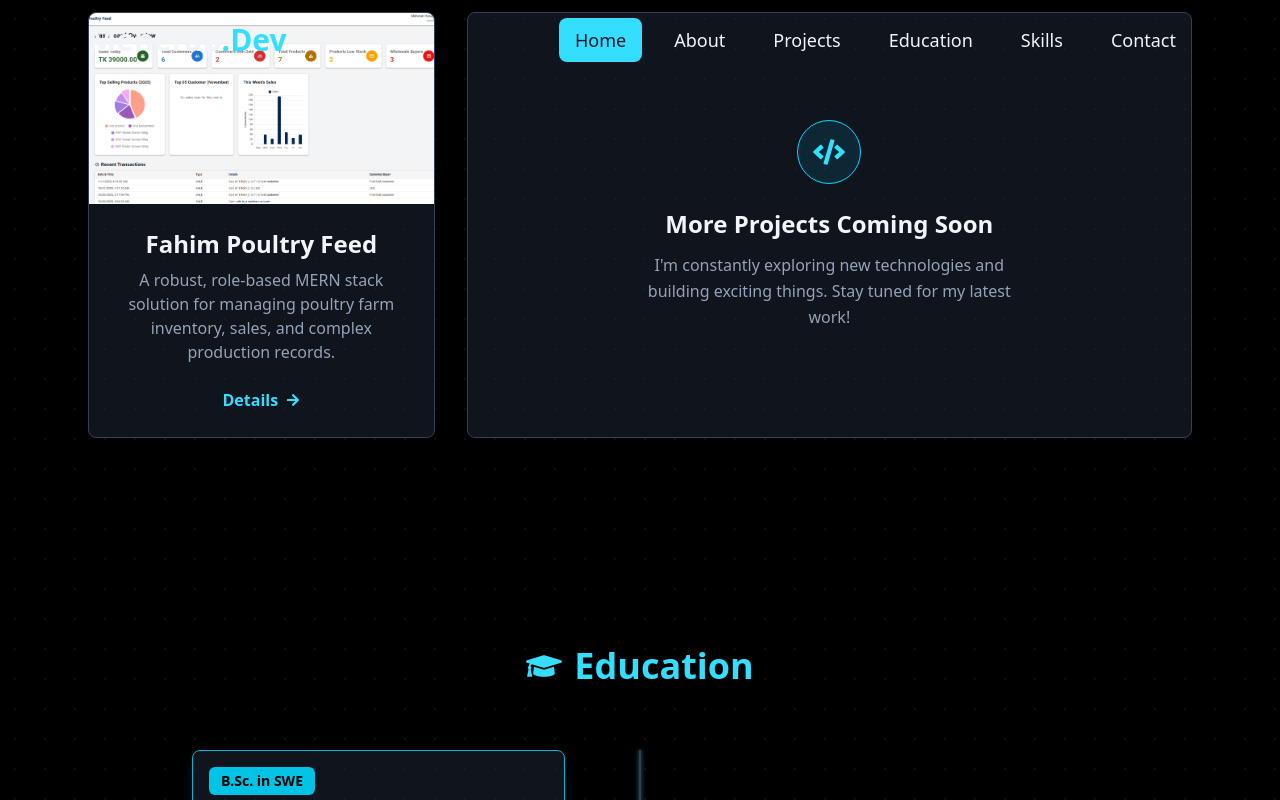
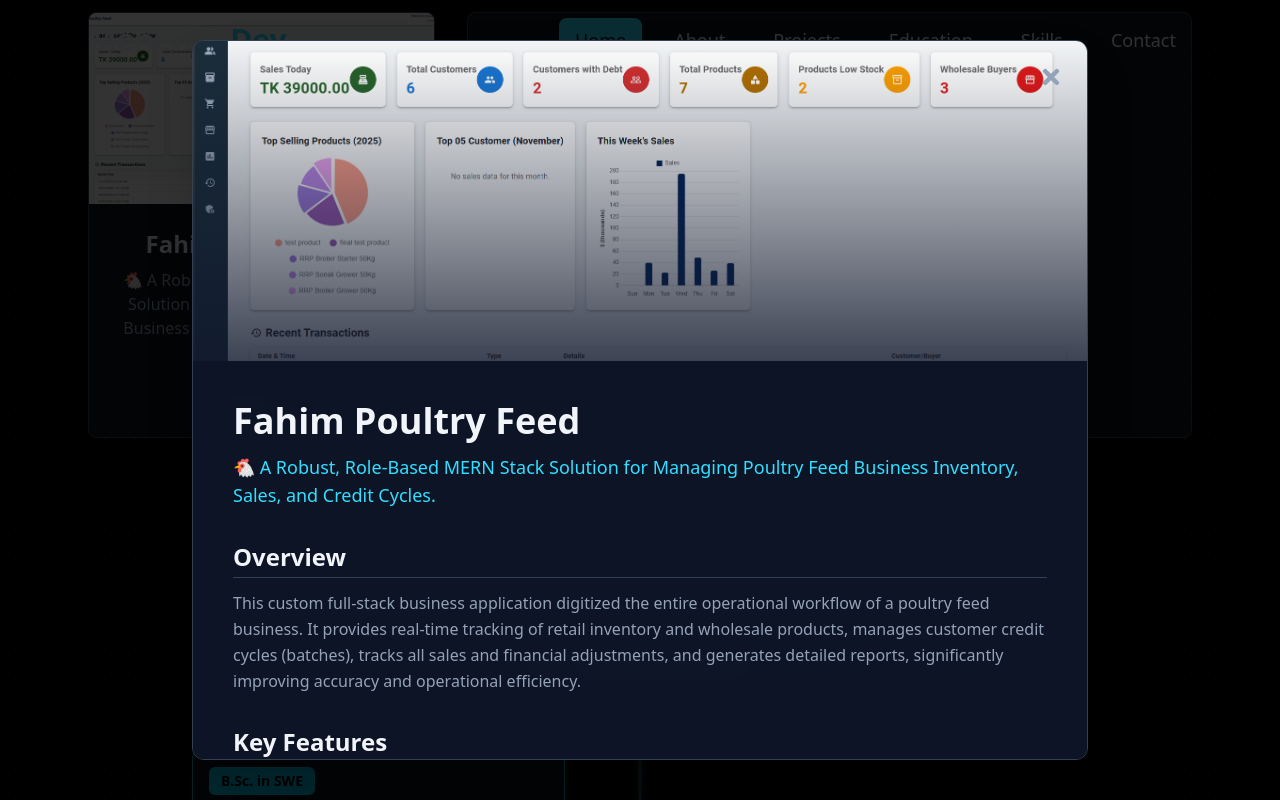
Before and after one commit to hasanxmeherab/portfolio-meherab.dev, a React (Vite) app: page / in a window 1280 px wide. Both pictures are taken after a click on the link "Details". Shown: the part 1586-2386 px from the top of the page. Built offline with nearby package versions, Linux system fonts and the light colour scheme.

Commit message:
Add ProjectDetails modal and update project info
Introduced a new ProjectDetails component for displaying detailed project information in a modal. Updated Projects.jsx to use the modal and enhanced the project data with richer descriptions, features, and technologies.

```diff
--- a/src/components/Contact.jsx
+++ b/src/components/Contact.jsx
@@ -1,4 +1,3 @@
-// src/components/Contact.jsx
 import React from 'react';
 import { motion } from 'framer-motion';
 
--- a/src/components/Hero.jsx
+++ b/src/components/Hero.jsx
@@ -1,4 +1,3 @@
-// src/components/Hero.jsx
 import React from "react";
 import { motion } from "framer-motion";
 import { TypeAnimation } from "react-type-animation";
--- /dev/null
+++ b/src/components/ProjectDetails.jsx
@@ -0,0 +1,151 @@
+import React, { useEffect } from 'react';
+import { motion, AnimatePresence } from 'framer-motion';
+import { FaTimes, FaExternalLinkAlt, FaGithub, FaCheckCircle } from 'react-icons/fa';
+import { cn } from '../utils/cn'; // Utility function for Tailwind merging
+
+const ProjectDetails = ({ isOpen, project, onClose }) => {
+  // 1. Close modal on ESC key press
+  useEffect(() => {
+    const handleEscape = (e) => {
+      if (e.key === 'Escape') {
+        onClose();
+      }
+    };
+    if (isOpen) {
+      document.addEventListener('keydown', handleEscape);
+    }
+    return () => {
+      document.removeEventListener('keydown', handleEscape);
+    };
+  }, [isOpen, onClose]);
+
+  if (!project) return null; // Prevent rendering if no project is selected
+
+  // Animation variants
+  const backdropVariants = {
+    hidden: { opacity: 0 },
+    visible: { opacity: 1 },
+  };
+
+  const modalVariants = {
+    hidden: { y: "100%", opacity: 0 },
+    visible: { y: "0%", opacity: 1, transition: { duration: 0.5, ease: "easeOut" } },
+    exit: { y: "100%", opacity: 0, transition: { duration: 0.3, ease: "easeIn" } },
+  };
+
+  return (
+    <AnimatePresence>
+      {isOpen && (
+        // Backdrop (Click outside to close)
+        <motion.div
+          className="fixed inset-0 z-[60] bg-black bg-opacity-80 flex items-center justify-center p-4 md:p-8"
+          variants={backdropVariants}
+          initial="hidden"
+          animate="visible"
+          exit="hidden"
+          onClick={onClose}
+        >
+          {/* Modal Container: UPDATED CLASSNAMES HERE */}
+          <motion.div
+            className={cn(
+              "w-full max-w-4xl max-h-[90vh] rounded-xl shadow-2xl overflow-y-auto relative border border-slate-700",
+              "bg-slate-900/90 backdrop-blur-md" // ⬅️ ADDED TRANSPARENCY and BLUR EFFECT
+            )}
+            variants={modalVariants}
+            initial="hidden"
+            animate="visible"
+            exit="exit"
+            onClick={(e) => e.stopPropagation()} // Prevent click from bubbling to backdrop
+          >
+            {/* Close Button */}
+            <button
+              onClick={onClose}
+              className="absolute top-4 right-4 text-slate-400 hover:text-react-cyan-400 transition-colors duration-300 z-10 p-2"
+              aria-label="Close project details"
+            >
+              <FaTimes size={24} />
+            </button>
+
+            {/* Project Image */}
+            {project.image && (
+                <div className="h-64 md:h-80 overflow-hidden relative">
+                    <img
+                        src={project.image}
+                        alt={project.title}
+                        className="w-full h-full object-cover"
+                    />
+                    {/* Dark gradient overlay for text visibility */}
+                    <div className="absolute inset-0 bg-gradient-to-t from-slate-900/80 to-transparent"></div>
+                </div>
+            )}
+
+            <div className="p-6 md:p-10">
+                <h2 className="text-3xl md:text-4xl font-extrabold mb-3 text-slate-100">
+                    {project.title}
+                </h2>
+                <p className="text-lg text-react-cyan-400 font-medium mb-8">
+                    {project.description}
+                </p>
+
+                {/* Overview */}
+                <h3 className="text-2xl font-bold text-slate-100 mb-3 border-b border-slate-700 pb-1">Overview</h3>
+                <p className="text-slate-400 mb-8 leading-relaxed">
+                    {project.overview}
+                </p>
+
+                {/* Key Features */}
+                <h3 className="text-2xl font-bold text-slate-100 mb-4 border-b border-slate-700 pb-1">Key Features</h3>
+                <ul className="space-y-3 mb-8">
+                    {project.features.map((feature, index) => (
+                        <li key={index} className="flex items-start text-slate-300">
+                            <FaCheckCircle className="text-react-cyan-400 mt-1 mr-3 flex-shrink-0" size={16} />
+                            <span>{feature}</span>
+                        </li>
+                    ))}
+                </ul>
+
+                {/* Technologies Used */}
+                <h3 className="text-2xl font-bold text-slate-100 mb-4 border-b border-slate-700 pb-1">Tech Stack</h3>
+                <div className="flex flex-wrap gap-3 mb-10">
+                    {project.technologies.map((tech, index) => (
+                        <span key={index} className="bg-react-cyan-800/50 text-react-cyan-300 text-sm font-medium px-4 py-1.5 rounded-full border border-react-cyan-700">
+                            {tech}
+                        </span>
+                    ))}
+                </div>
+
+                {/* Action Buttons */}
+                <div className="flex flex-wrap gap-4 mt-8 justify-center">
+                    <a
+                        href={project.liveUrl}
+                        target="_blank"
+                        rel="noopener noreferrer"
+                        className={cn(
+                          "flex items-center gap-2 px-6 py-3 rounded-xl font-bold transition duration-300",
+                          "bg-react-cyan-500 text-black hover:bg-react-cyan-600"
+                        )}
+                    >
+                        <FaExternalLinkAlt size={16} /> View Live
+                    </a>
+
+                    <a
+                        href={project.githubUrl}
+                        target="_blank"
+                        rel="noopener noreferrer"
+                        className={cn(
+                          "flex items-center gap-2 px-6 py-3 rounded-xl font-bold transition duration-300",
+                          "bg-gray-800 border border-gray-700 text-slate-100 hover:bg-gray-700"
+                        )}
+                    >
+                        <FaGithub size={16} /> View Code
+                    </a>
+                </div>
+            </div>
+          </motion.div>
+        </motion.div>
+      )}
+    </AnimatePresence>
+  );
+};
+
+export default ProjectDetails;
--- a/src/components/Projects.jsx
+++ b/src/components/Projects.jsx
@@ -1,29 +1,29 @@
-// src/components/Projects.jsx
 import React, { useState } from 'react';
 import { SpotlightCard } from './SpotlightCard';
 import { motion } from 'framer-motion';
-// Consolidated FaCode, FaArrowRight, FaLaptopCode for buttons + FaCode for Coming Soon card
 import { FaCode, FaArrowRight, FaLaptopCode } from 'react-icons/fa';
 import projectImage from '../assets/project-image-1.png';
+import ProjectDetails from './ProjectDetails';
 
 // --- PROJECT DATA ---
 const projects = [
   {
     id: 1,
     title: 'Fahim Poultry Feed',
-    description: 'A robust, role-based MERN stack solution for managing poultry farm inventory, sales, and complex production records.',
+    description: '🐔 A Robust, Role-Based MERN Stack Solution for Managing Poultry Feed Business Inventory, Sales, and Credit Cycles.',
     image: projectImage,
     liveUrl: 'https://fahimpoultryfeed.me',
     githubUrl: 'https://github.com/hasanxmeherab/Fahim-Poultry-Feed',
     gridSpan: 'md:col-span-1',
 
     // RICH DETAILS (for Modal)
-    overview: 'This custom full-stack business application digitized the entire operational workflow of a poultry feed business. It provides real-time tracking of raw material inventory, manages production batches, tracks sales, and generates detailed financial reports, significantly reducing manual errors and increasing operational efficiency.',
-    technologies: ['React', 'Node.js', 'Express', 'MongoDB', 'JWT', 'Tailwind CSS'],
+    overview: 'This custom full-stack business application digitized the entire operational workflow of a poultry feed business. It provides real-time tracking of retail inventory and wholesale products, manages customer credit cycles (batches), tracks all sales and financial adjustments, and generates detailed reports, significantly improving accuracy and operational efficiency.',
+    technologies: ['React', 'Node.js', 'Express', 'MongoDB', 'JWT', 'Tailwind CSS','MUI'],
     features: [
+      'It offers real-time dynamic tracking for inventory, sales, and low-stock alerts.',
       'Role-Based Access Control (Admin, Manager, Production Staff)',
       'Dynamic Raw Material and Finished Goods Inventory Tracking',
-      'Cost Calculation and Production Batch Logging',
+      'The system manages Customer Credit Cycles using a full Batch Management feature.',
       'Comprehensive Sales, Ledger, and Financial Reporting',
       'User-friendly, fully responsive interface built with React'
     ]
@@ -145,6 +145,11 @@ const Projects = () => {
         </motion.div>
 
       </motion.div>
+      <ProjectDetails
+        isOpen={isModalOpen}
+        project={selectedProject}
+        onClose={closeModal}
+      />
 
     </section>
   );
```
